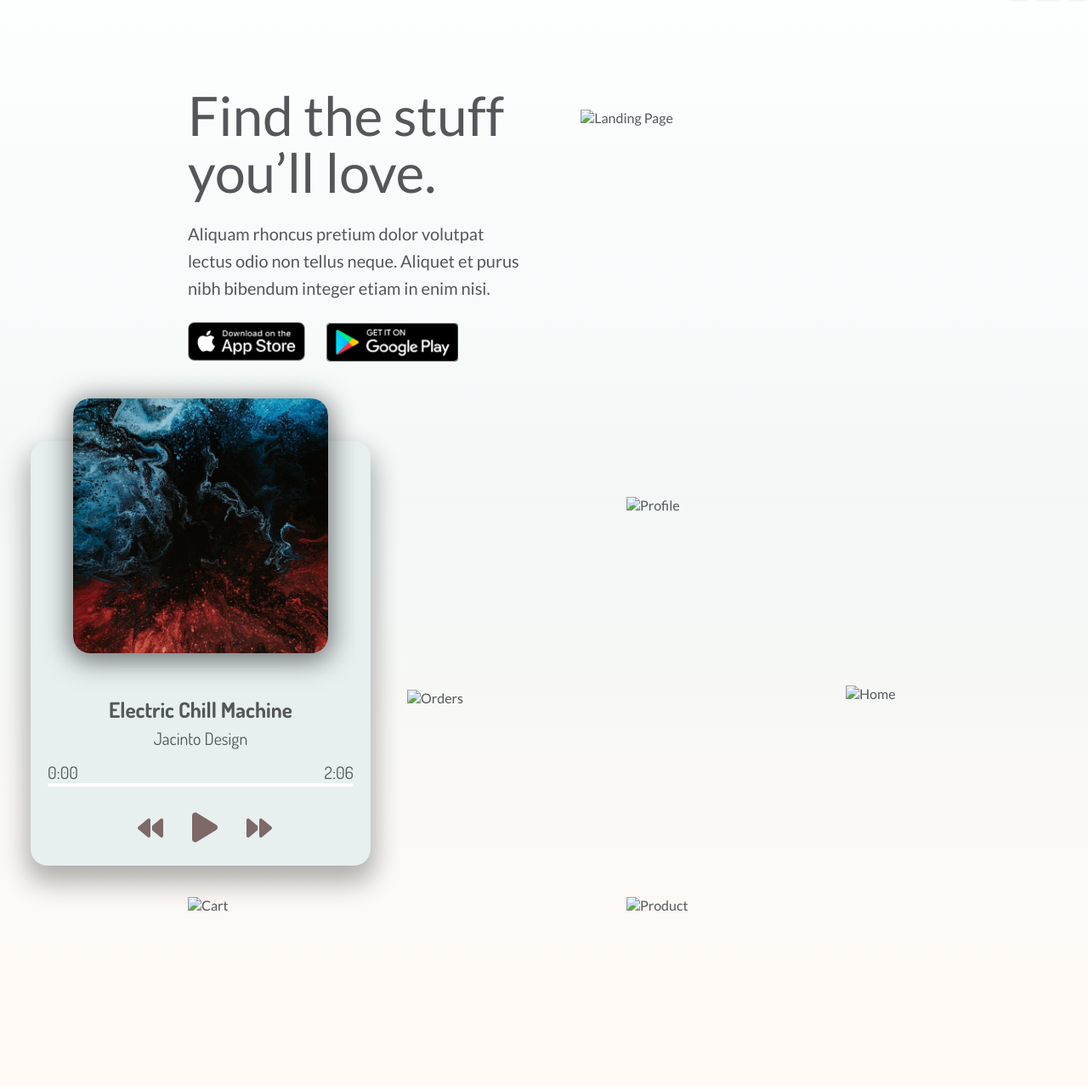
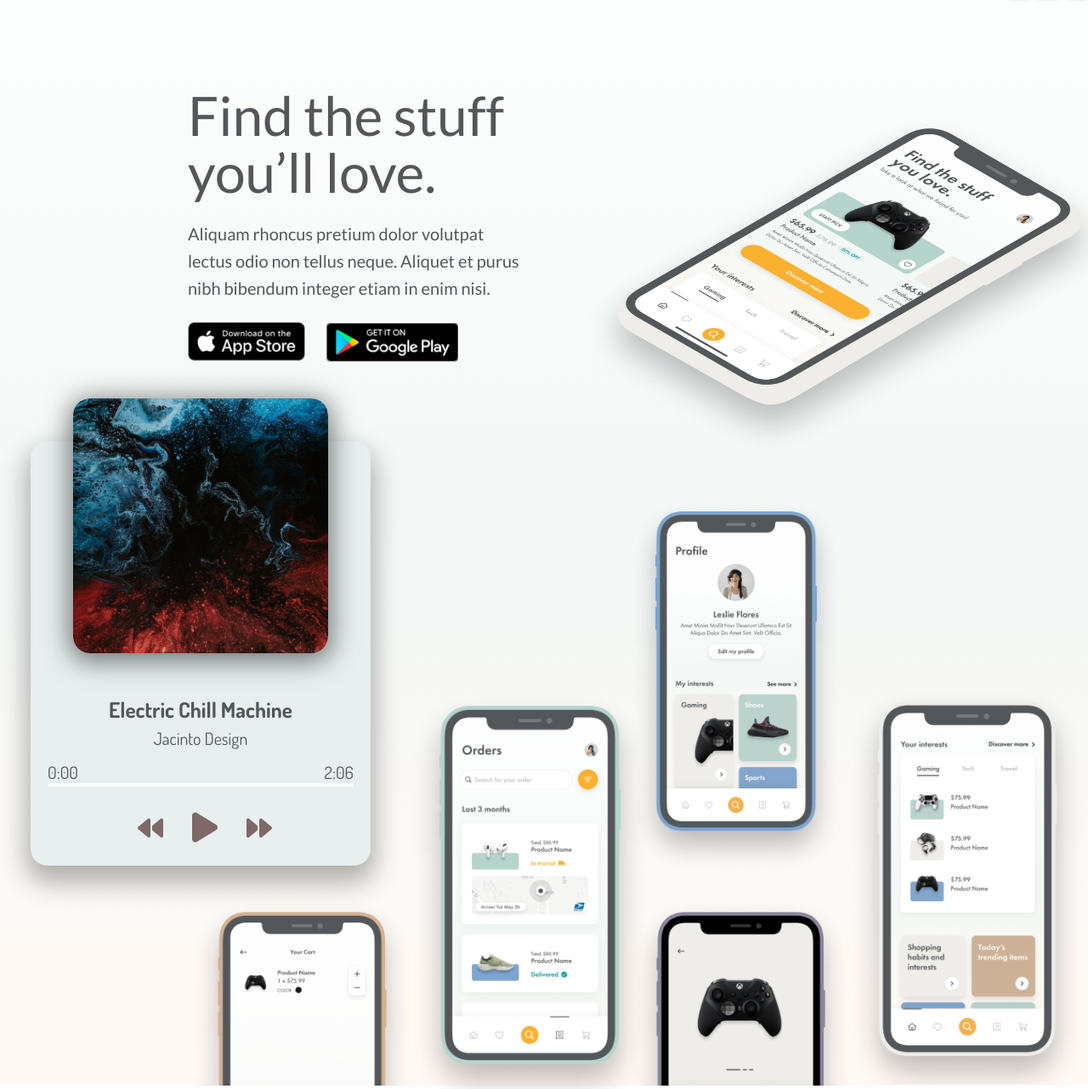
Before and after one commit to LiangyuW/Javascript-Project, a plain HTML site: page index.html in a window 1280 px wide. Shown: the part 101-1383 px from the top of the page at 85% size. Drawn offline with Linux system fonts and the light colour scheme; the site is published under a folder, as on GitHub Pages, so addresses that start at the root find nothing.

Commit message:
bug fix 1

```diff
--- a/index.html
+++ b/index.html
@@ -64,14 +64,14 @@
 
         <div class="main-image-container">
 
-            <img src="/img/main-image.png" alt="Landing Page">
+            <img src="img/main-image.png" alt="Landing Page">
         </div>
 
-        <img src="/img/profile.png" alt="Profile" class="profile-img">
-        <img src="/img/orders.png" alt="Orders" class="orders-img">
-        <img src="/img/home.png" alt="Home" class="home-img">
-        <img src="/img/cart.png" alt="Cart" class="cart-img">
-        <img src="/img/product.png" alt="Product" class="product-img">
+        <img src="img/profile.png" alt="Profile" class="profile-img">
+        <img src="img/orders.png" alt="Orders" class="orders-img">
+        <img src="img/home.png" alt="Home" class="home-img">
+        <img src="img/cart.png" alt="Cart" class="cart-img">
+        <img src="img/product.png" alt="Product" class="product-img">
 
 
     </div>
```
